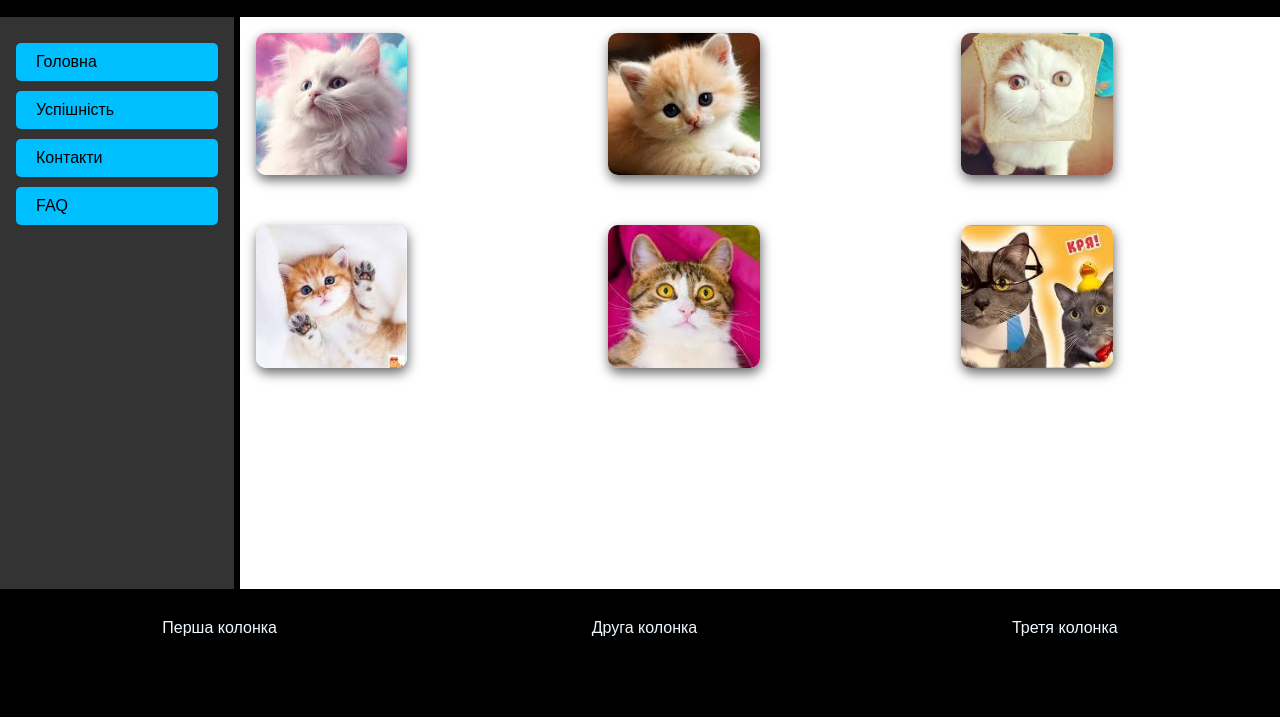
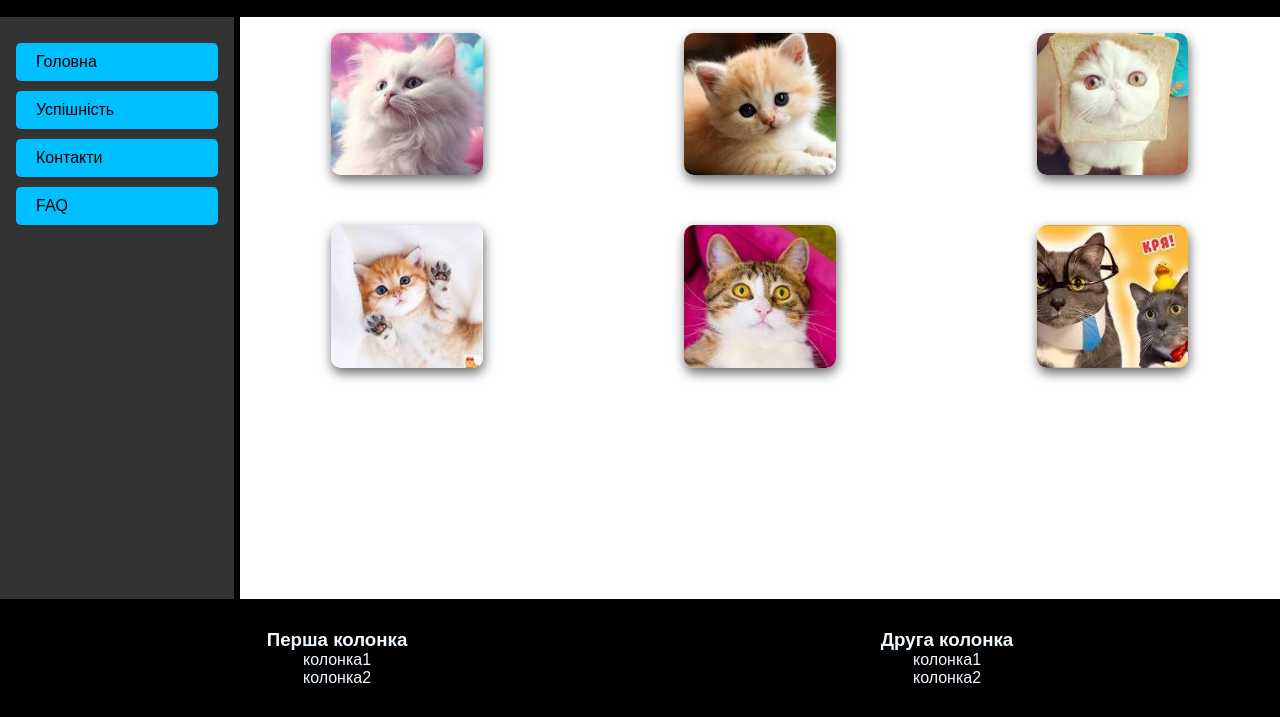
Before and after one commit to masonabor/web-fitness-club, a website: page html/lab2.html in a window 1280 px wide. Shown: the part 83-800 px from the top of the page. Drawn offline with Linux system fonts and the light colour scheme.

Commit message:
commit lab2

```diff
--- a/css/styles2.css
+++ b/css/styles2.css
@@ -5,7 +5,12 @@
     transition: 0.3s;
 }
 
-html, body {
+ul {
+    list-style: none;
+}
+
+html,
+body {
     height: 100%;
     font-family: "Berlin Sans FB", sans-serif;
     display: flex;
@@ -17,7 +22,6 @@ header {
     text-align: center;
     background-color: black;
     color: aliceblue;
-
 }
 
 main {
@@ -51,7 +55,7 @@ main {
 
 #content {
     padding: 16px;
-    float:right;
+    float: right;
     flex: 5;
     height: 100%;
     border-left: 3px solid black;
@@ -76,16 +80,18 @@ main {
     height: auto;
 }
 
+.gridItem {
+    display: flex;
+    justify-content: center;
+}
+
 footer {
     padding: 30px;
     text-align: center;
     color: aliceblue;
     background-color: black;
-}
-
-footer p {
-    display: inline-block;
-
+    display: flex;
+    justify-content: space-around;
 }
 
 .logo-link {
--- a/html/lab2.html
+++ b/html/lab2.html
@@ -1,21 +1,30 @@
 <!DOCTYPE html>
 <html lang="en">
 <head>
-    <meta charset="UTF-8">
-    <meta name="viewport" content="width=device-width, initial-scale=1.0">
+    <meta charset="UTF-8" />
+    <meta name="viewport" content="width=device-width, initial-scale=1.0" />
     <title>Лабораторна 2</title>
-    <link rel="stylesheet" href="/css/styles2.css">
+    <link rel="stylesheet" href="/css/styles2.css" />
 </head>
 <body>
 <header>
     <div class="mobileHeader">
         <a class="logo-link" href="https://sportlife.ua/uk/">
-      <img src="../img/logo.png" class="logo" alt="">
+            <img src="../img/logo.png" class="logo" alt="" />
         </a>
         <div class="mobileHeader-actions">
             <button class="mobileHeader-action">
-        <svg width="24px" height="24px" viewBox="0 0 24 24" fill="none" style="display: inline-block; color: currentcolor;">
-          <path d="M3 4H21V6H3V4ZM3 11H21V13H3V11ZM3 18H21V20H3V18Z" fill="currentColor"></path>
+                <svg
+                        width="24px"
+                        height="24px"
+                        viewBox="0 0 24 24"
+                        fill="none"
+                        style="display: inline-block; color: currentcolor"
+                >
+                    <path
+                            d="M3 4H21V6H3V4ZM3 11H21V13H3V11ZM3 18H21V20H3V18Z"
+                            fill="currentColor"
+                    ></path>
                 </svg>
             </button>
         </div>
@@ -23,28 +32,33 @@
 </header>
 <main>
     <aside id="sidebar">
-        <a href="...">Головна</a><br>
-        <a href="...">Успішність</a><br>
-        <a href="...">Контакти</a><br>
+        <a href="...">Головна</a><br />
+        <a href="...">Успішність</a><br />
+        <a href="...">Контакти</a><br />
         <a href="...">FAQ</a>
     </aside>
     <aside id="content">
-        <div class="grid">
-            <img src="/img/1.jpg" alt="котик 1">
-            <img src="/img/2.jpg" alt="котик 2">
-            <img src="/img/3.jpg" alt="котик 3">
-            <img src="/img/4.jpg" alt="котик 4">
-            <img src="/img/5.jpg" alt="котик 5">
-            <img src="/img/6.jpg" alt="котик 6">
-        </div>
+        <ul class="grid">
+            <li class="gridItem"><img src="/img/1.jpg" alt="котик 1" /></li>
+            <li class="gridItem"><img src="/img/2.jpg" alt="котик 2" /></li>
+            <li class="gridItem"><img src="/img/3.jpg" alt="котик 3" /></li>
+            <li class="gridItem"><img src="/img/4.jpg" alt="котик 4" /></li>
+            <li class="gridItem"><img src="/img/5.jpg" alt="котик 5" /></li>
+            <li class="gridItem"><img src="/img/6.jpg" alt="котик 6" /></li>
+        </ul>
     </aside>
 </main>
 
 <footer>
-    <div class="grid">
-        <p>Перша колонка</p>
-        <p>Друга колонка</p>
-        <p>Третя колонка</p>
+    <div>
+        <h3>Перша колонка</h3>
+        <p>колонка1</p>
+        <p>колонка2</p>
+    </div>
+    <div>
+        <h3>Друга колонка</h3>
+        <p>колонка1</p>
+        <p>колонка2</p>
     </div>
 </footer>
 </body>
```
Lines whose indentation alone changed are shown as unchanged.
